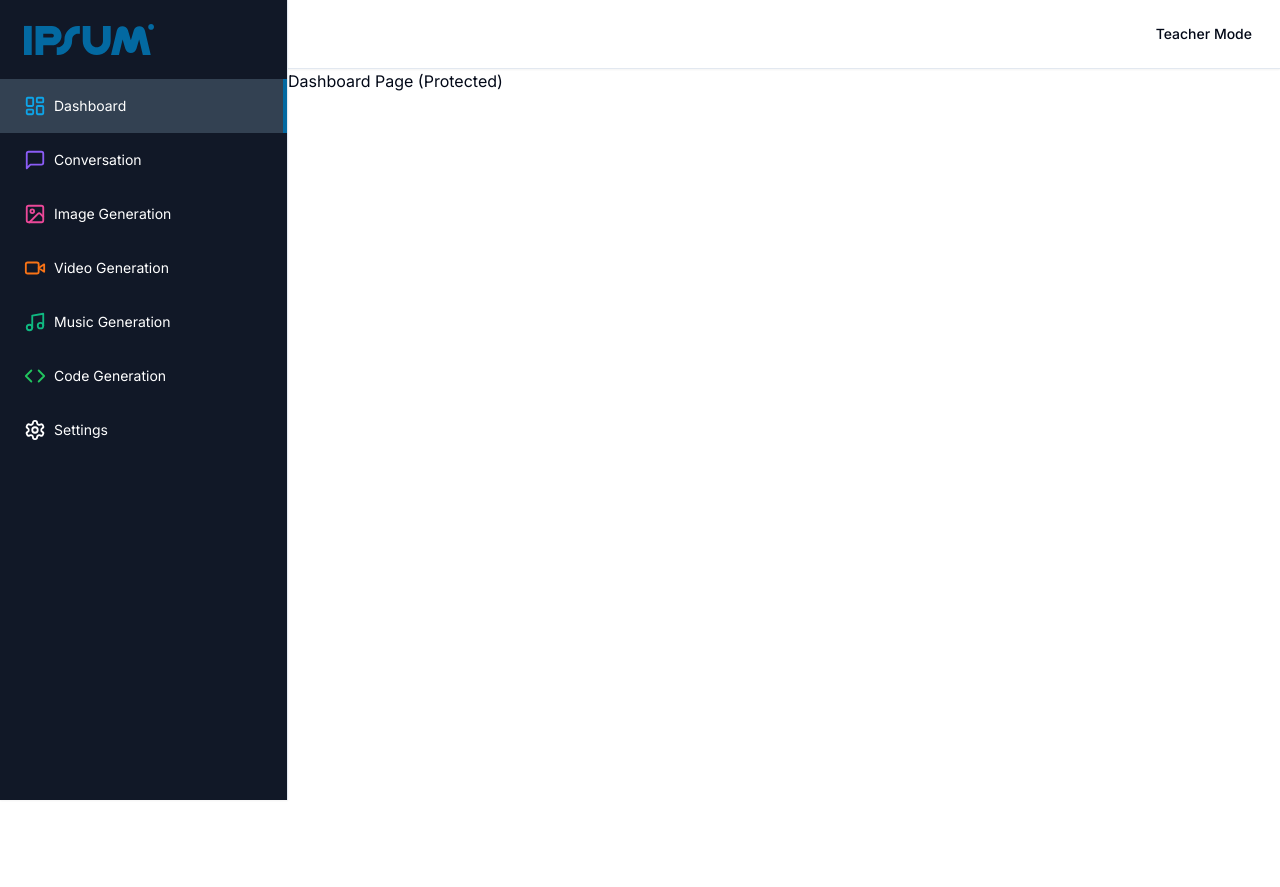
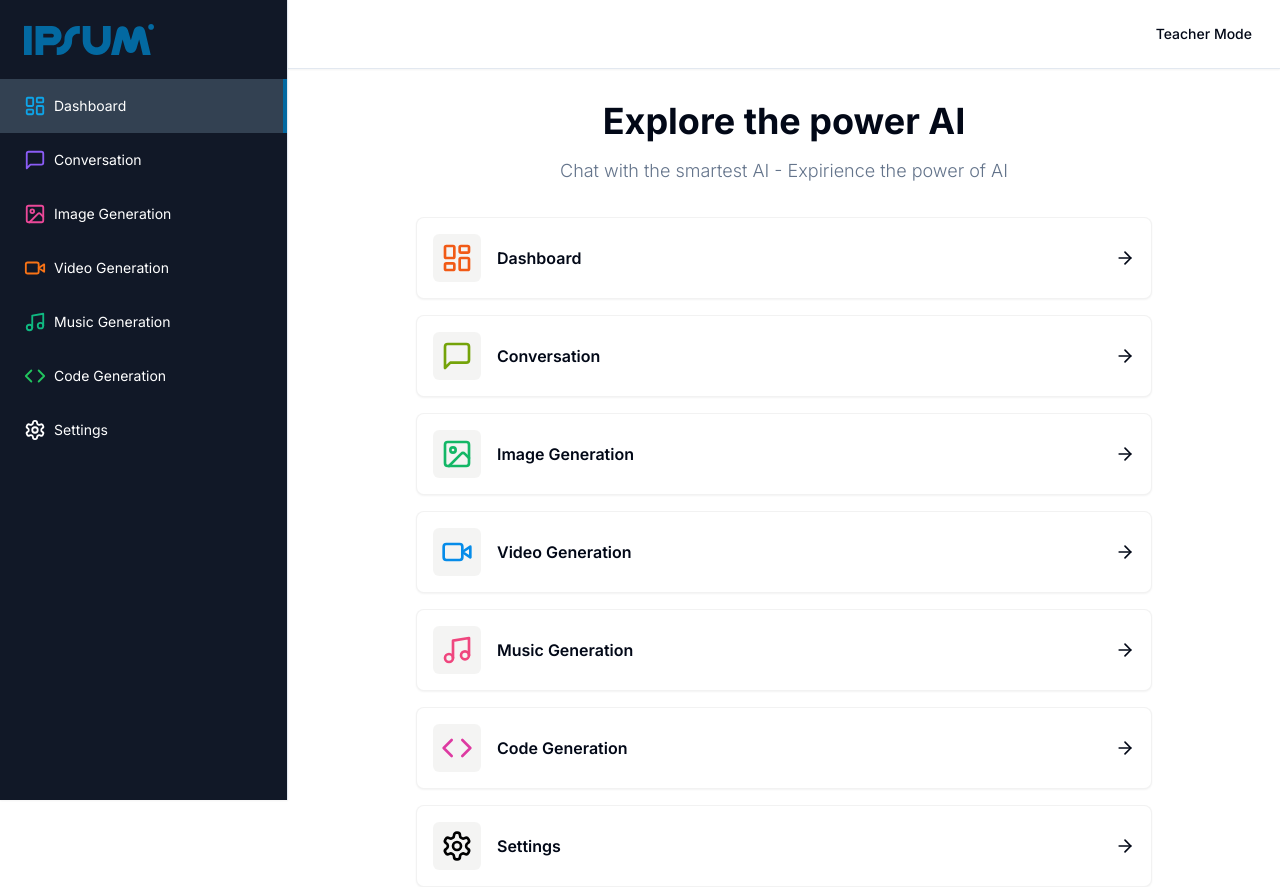
Before and after one commit to juanfariasdev/ai-saas, a Next.js app: page /dashboard in a window 1280 px wide. Before the commit the page ends 800 px from the top, so only its background shows below. Built offline with nearby package versions, Linux system fonts and the light colour scheme.

Commit message:
added home page

```diff
--- a/src/app/(dashboard)/(routes)/dashboard/page.tsx
+++ b/src/app/(dashboard)/(routes)/dashboard/page.tsx
@@ -1,8 +1,30 @@
-import { Button } from "@/components/ui/button";
-import Image from "next/image";
+import { tools } from "@/lib/tools";
+import { CardTool } from "../../_components/card-tool";
 
 const DashboardPage = () => {
-  return <p>Dashboard Page (Protected)</p>;
+  return (
+    <div>
+      <div className="my-8 space-y-4">
+        <h2 className="text-2xl md:text-4xl font-bold text-center">
+          Explore the power AI
+        </h2>
+        <p className="text-muted-foreground font-light text-sm md:text-lg text-center">
+          Chat with the smartest AI - Expirience the power of AI
+        </p>
+      </div>
+      <div className="px-4 md:px-20 lg:px-32 space-y-4">
+        {tools.map((tool) => (
+          <CardTool
+            key={tool.href}
+            color={tool.color}
+            href={tool.href}
+            icon={tool.icon}
+            label={tool.label}
+          />
+        ))}
+      </div>
+    </div>
+  );
 };
 
 export default DashboardPage;
--- /dev/null
+++ b/src/app/(dashboard)/_components/card-tool.tsx
@@ -0,0 +1,21 @@
+import { Card } from "@/components/ui/card";
+import { IToolsProps } from "@/lib/tools";
+import { cn } from "@/lib/utils";
+import { ArrowRight } from "lucide-react";
+import Link from "next/link";
+
+export function CardTool({ href, color, icon: Icon, label }: IToolsProps) {
+  return (
+    <Link href={href} passHref legacyBehavior>
+      <Card className="p-4 border-black/5 flex items-center justify-between hover:shadow-md transition cursor-pointer">
+        <div className="flex items-center gap-x-4">
+          <div className="p-2 w-fit rounded-md mix-blend-difference bg-zinc-800/30">
+            <Icon className={cn("w-8 h-8", color)} />
+          </div>
+          <div className="font-semibold">{label}</div>
+        </div>
+        <ArrowRight className="w-5 h-5" />
+      </Card>
+    </Link>
+  );
+}
--- a/src/app/(dashboard)/_components/sidebar-item.tsx
+++ b/src/app/(dashboard)/_components/sidebar-item.tsx
@@ -1,20 +1,9 @@
+import { IToolsProps } from "@/lib/tools";
 import { cn } from "@/lib/utils";
-import { LucideIcon } from "lucide-react";
+
 import { usePathname, useRouter } from "next/navigation";
 
-interface ISidebarItemProps {
-  icon: LucideIcon;
-  label: string;
-  href: string;
-  color: string;
-}
-
-export function SidebarItem({
-  icon: Icon,
-  label,
-  href,
-  color,
-}: ISidebarItemProps) {
+export function SidebarItem({ icon: Icon, label, href, color }: IToolsProps) {
   const pathname = usePathname();
   const router = useRouter();
 
--- a/src/app/(dashboard)/_components/sidebar-routes.tsx
+++ b/src/app/(dashboard)/_components/sidebar-routes.tsx
@@ -1,65 +1,10 @@
 "use client";
 
-import {
-  BarChart,
-  Code,
-  Compass,
-  ImageIcon,
-  Layout,
-  LayoutDashboard,
-  List,
-  MessageSquare,
-  Music,
-  Settings,
-  VideoIcon,
-} from "lucide-react";
+import { tools } from "@/lib/tools";
 import { SidebarItem } from "./sidebar-item";
 import { usePathname } from "next/navigation";
+import { BarChart, List } from "lucide-react";
 
-const guestRoutes = [
-  {
-    icon: LayoutDashboard,
-    label: "Dashboard",
-    href: "/dashboard",
-    color: "text-sky-500",
-  },
-  {
-    icon: MessageSquare,
-    label: "Conversation",
-    href: "/dashboard/conversation",
-    color: "text-violet-500",
-  },
-  {
-    icon: ImageIcon,
-    label: "Image Generation",
-    href: "/dashboard/image",
-    color: "text-pink-500",
-  },
-  {
-    icon: VideoIcon,
-    label: "Video Generation",
-    href: "/dashboard/video",
-    color: "text-orange-500",
-  },
-  {
-    icon: Music,
-    label: "Music Generation",
-    href: "/dashboard/music",
-    color: "text-emerald-500",
-  },
-  {
-    icon: Code,
-    label: "Code Generation",
-    href: "/dashboard/code",
-    color: "text-green-500",
-  },
-  {
-    icon: Settings,
-    label: "Settings",
-    href: "/dashboard/settings",
-    color: "text-white",
-  },
-];
 const adminRoutes = [
   {
     icon: List,
@@ -80,7 +25,7 @@ export function SidebarRoutes() {
 
   const isAdminPage = pathname.includes("/admin");
 
-  const routes = isAdminPage ? adminRoutes : guestRoutes;
+  const routes = isAdminPage ? adminRoutes : tools;
   return (
     <div className="flex flex-col w-full">
       {routes.map((route) => (
--- /dev/null
+++ b/src/components/ui/card.tsx
@@ -0,0 +1,79 @@
+import * as React from "react"
+
+import { cn } from "@/lib/utils"
+
+const Card = React.forwardRef<
+  HTMLDivElement,
+  React.HTMLAttributes<HTMLDivElement>
+>(({ className, ...props }, ref) => (
+  <div
+    ref={ref}
+    className={cn(
+      "rounded-lg border bg-card text-card-foreground shadow-sm",
+      className
+    )}
+    {...props}
+  />
+))
+Card.displayName = "Card"
+
+const CardHeader = React.forwardRef<
+  HTMLDivElement,
+  React.HTMLAttributes<HTMLDivElement>
+>(({ className, ...props }, ref) => (
+  <div
+    ref={ref}
+    className={cn("flex flex-col space-y-1.5 p-6", className)}
+    {...props}
+  />
+))
+CardHeader.displayName = "CardHeader"
+
+const CardTitle = React.forwardRef<
+  HTMLParagraphElement,
+  React.HTMLAttributes<HTMLHeadingElement>
+>(({ className, ...props }, ref) => (
+  <h3
+    ref={ref}
+    className={cn(
+      "text-2xl font-semibold leading-none tracking-tight",
+      className
+    )}
+    {...props}
+  />
+))
+CardTitle.displayName = "CardTitle"
+
+const CardDescription = React.forwardRef<
+  HTMLParagraphElement,
+  React.HTMLAttributes<HTMLParagraphElement>
+>(({ className, ...props }, ref) => (
+  <p
+    ref={ref}
+    className={cn("text-sm text-muted-foreground", className)}
+    {...props}
+  />
+))
+CardDescription.displayName = "CardDescription"
+
+const CardContent = React.forwardRef<
+  HTMLDivElement,
+  React.HTMLAttributes<HTMLDivElement>
+>(({ className, ...props }, ref) => (
+  <div ref={ref} className={cn("p-6 pt-0", className)} {...props} />
+))
+CardContent.displayName = "CardContent"
+
+const CardFooter = React.forwardRef<
+  HTMLDivElement,
+  React.HTMLAttributes<HTMLDivElement>
+>(({ className, ...props }, ref) => (
+  <div
+    ref={ref}
+    className={cn("flex items-center p-6 pt-0", className)}
+    {...props}
+  />
+))
+CardFooter.displayName = "CardFooter"
+
+export { Card, CardHeader, CardFooter, CardTitle, CardDescription, CardContent }
--- /dev/null
+++ b/src/lib/tools.tsx
@@ -0,0 +1,61 @@
+import {
+  Code,
+  ImageIcon,
+  LayoutDashboard,
+  LucideIcon,
+  MessageSquare,
+  Music,
+  Settings,
+  VideoIcon,
+} from "lucide-react";
+
+export interface IToolsProps {
+  icon: LucideIcon;
+  label: string;
+  href: string;
+  color: string;
+}
+export const tools: IToolsProps[] = [
+  {
+    icon: LayoutDashboard,
+    label: "Dashboard",
+    href: "/dashboard",
+    color: "text-sky-500",
+  },
+  {
+    icon: MessageSquare,
+    label: "Conversation",
+    href: "/dashboard/conversation",
+    color: "text-violet-500",
+  },
+  {
+    icon: ImageIcon,
+    label: "Image Generation",
+    href: "/dashboard/image",
+    color: "text-pink-500",
+  },
+  {
+    icon: VideoIcon,
+    label: "Video Generation",
+    href: "/dashboard/video",
+    color: "text-orange-500",
+  },
+  {
+    icon: Music,
+    label: "Music Generation",
+    href: "/dashboard/music",
+    color: "text-emerald-500",
+  },
+  {
+    icon: Code,
+    label: "Code Generation",
+    href: "/dashboard/code",
+    color: "text-green-500",
+  },
+  {
+    icon: Settings,
+    label: "Settings",
+    href: "/dashboard/settings",
+    color: "text-white",
+  },
+];
```
